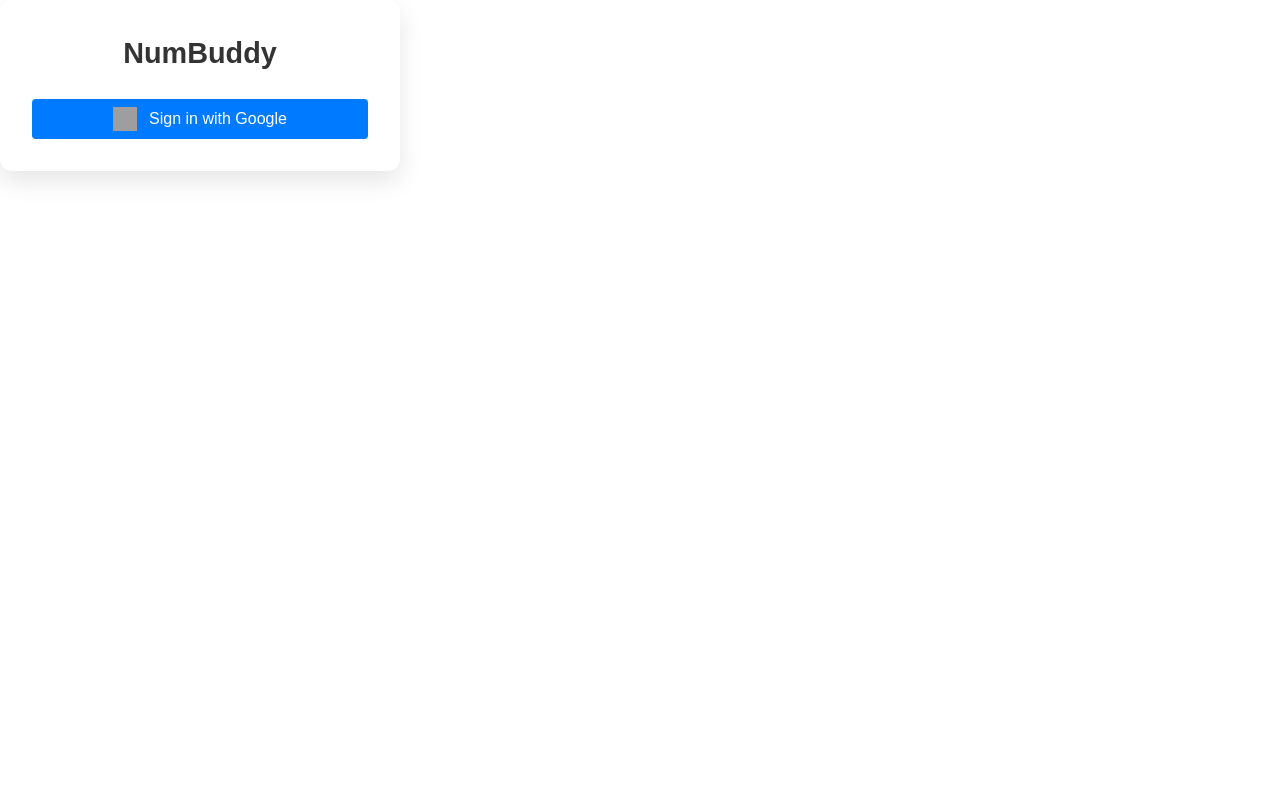
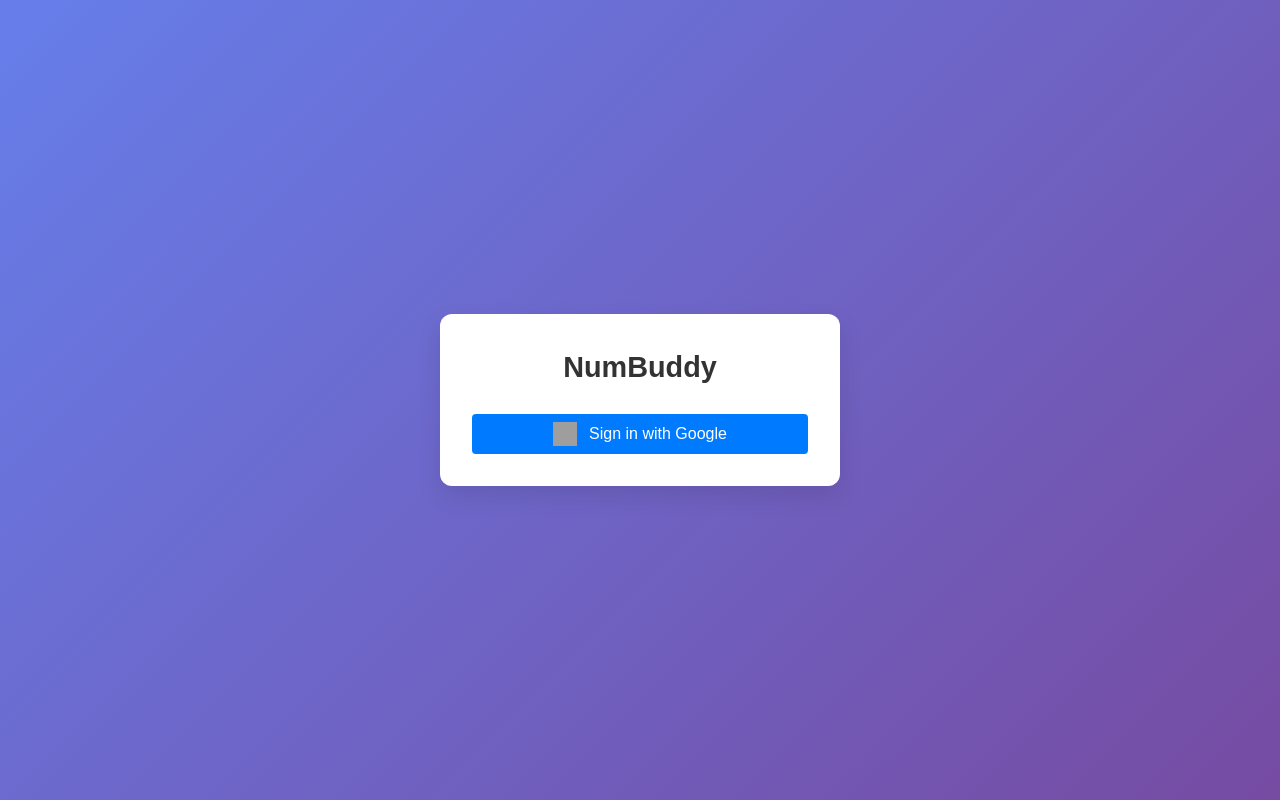
Before and after one commit to sridurgeshv/Gen-AI, a React (Vite) app in the folder math-recognition-app/frontend/: page /signin in a window 1280 px wide. Built offline with nearby package versions, Linux system fonts and the light colour scheme; no server answers; grey boxes are pictures that could not be loaded.

Commit message:
changes going on signin page

```diff
--- a/math-recognition-app/frontend/src/components/Signin.jsx
+++ b/math-recognition-app/frontend/src/components/Signin.jsx
@@ -19,7 +19,7 @@
   };
 
   return (
-    <div className="min-hs-screen">
+    <div className="min-h-screen">
       <div className="bg-white">
         <h2>NumBuddy</h2>
         <button onClick={handleSignIn}>
```
